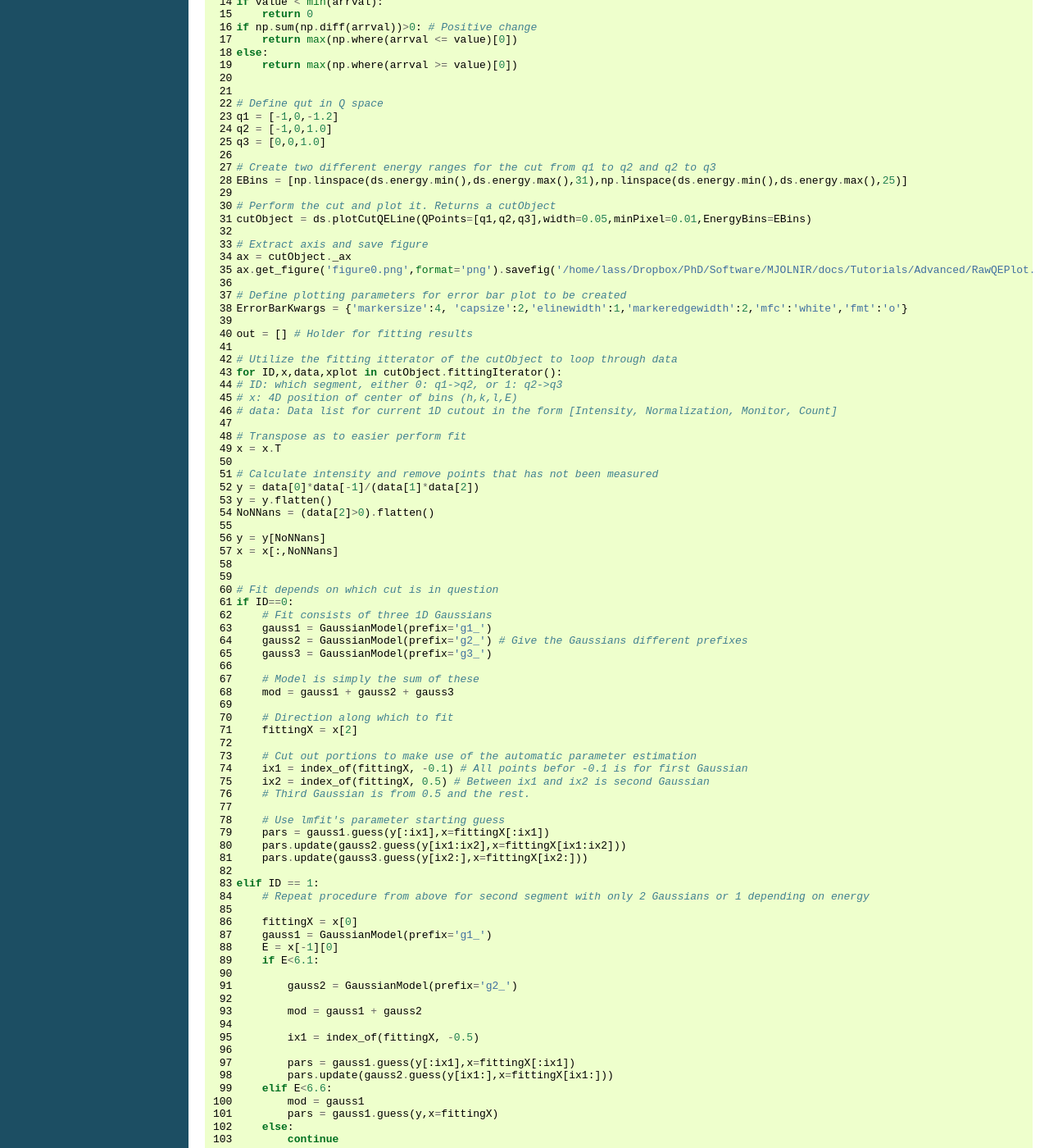
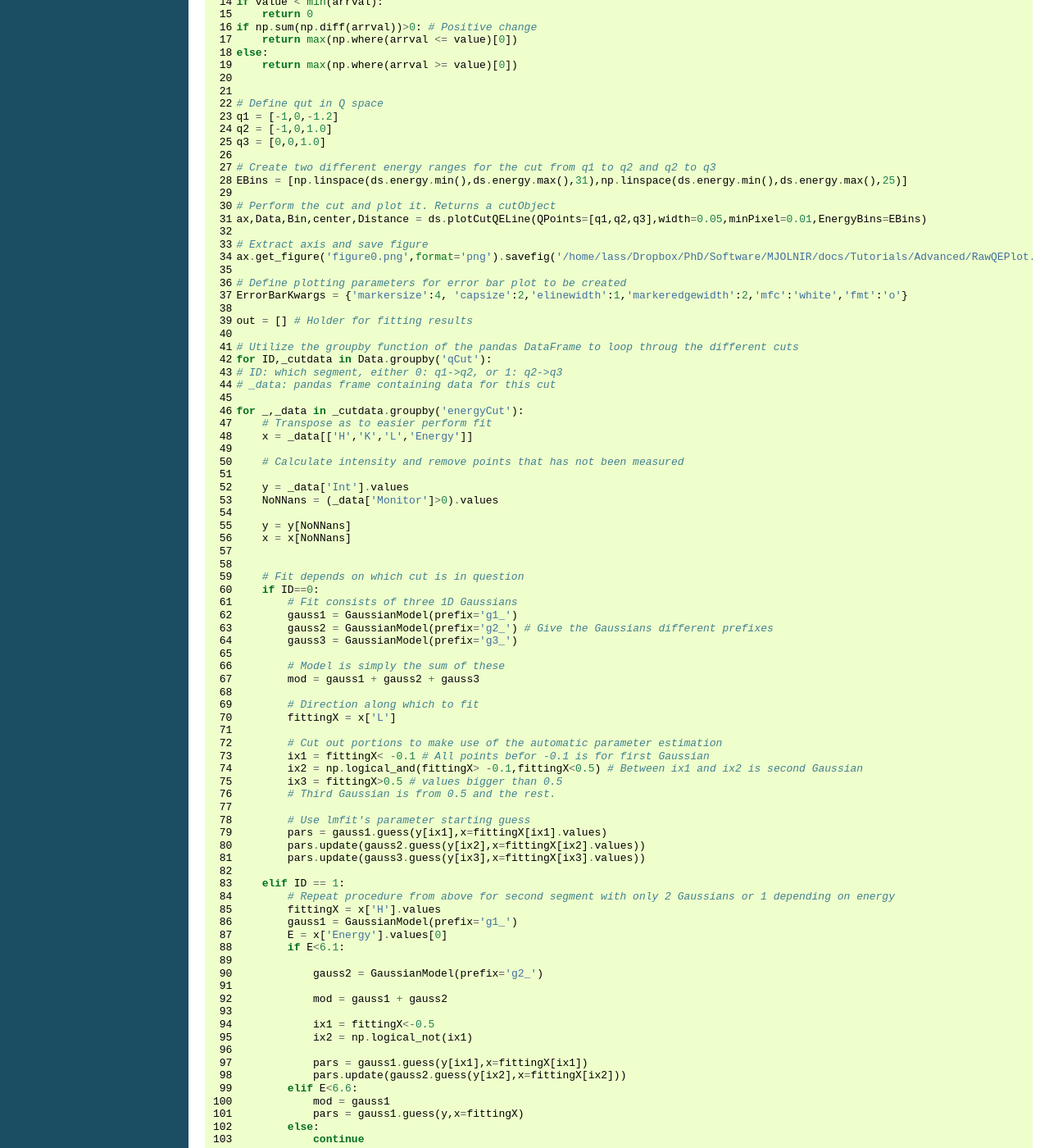
Before and after one commit to MJOLNIRPackage/MJOLNIR, a Sphinx documentation site: the page built from docs/Tutorials/Advanced/AdvancedFitting1D.rst, in a window 1280 px wide and 1400 px high, scrolled down 1091 px. Shown: the whole window at 82% size. Built offline with Sphinx 7.4.7, drawn with Linux system fonts in a browser that asks for light colours.

Commit message:
Update tutorials to used new pandas data structure

```diff
--- a/docs/Tutorials/Advanced/AdvancedFitting1D.rst
+++ b/docs/Tutorials/Advanced/AdvancedFitting1D.rst
@@ -41,10 +41,9 @@ From this it is clear that the number of horizontal Gaussians changes for the se
    EBins = [np.linspace(ds.energy.min(),ds.energy.max(),31),np.linspace(ds.energy.min(),ds.energy.max(),25)]
 
    # Perform the cut and plot it. Returns a cutObject
-   cutObject = ds.plotCutQELine(QPoints=[q1,q2,q3],width=0.05,minPixel=0.01,EnergyBins=EBins)
+   ax,Data,Bin,center,Distance = ds.plotCutQELine(QPoints=[q1,q2,q3],width=0.05,minPixel=0.01,EnergyBins=EBins)
 
    # Extract axis and save figure
-   ax = cutObject._ax
    ax.get_figure('figure0.png',format='png').savefig('/home/lass/Dropbox/PhD/Software/MJOLNIR/docs/Tutorials/Advanced/RawQEPlot.png',format='png',dpi=600)
 
    # Define plotting parameters for error bar plot to be created
@@ -52,105 +51,107 @@ From this it is clear that the number of horizontal Gaussians changes for the se
 
    out = [] # Holder for fitting results
 
-   # Utilize the fitting itterator of the cutObject to loop through data
-   for ID,x,data,xplot in cutObject.fittingIterator():
+   # Utilize the groupby function of the pandas DataFrame to loop throug the different cuts
+   for ID,_cutdata in Data.groupby('qCut'):
    # ID: which segment, either 0: q1->q2, or 1: q2->q3
-   # x: 4D position of center of bins (h,k,l,E)
-   # data: Data list for current 1D cutout in the form [Intensity, Normalization, Monitor, Count]
+   # _data: pandas frame containing data for this cut
 
-   # Transpose as to easier perform fit
-   x = x.T
+   for _,_data in _cutdata.groupby('energyCut'):
+       # Transpose as to easier perform fit
+       x = _data[['H','K','L','Energy']]
 
-   # Calculate intensity and remove points that has not been measured
-   y = data[0]*data[-1]/(data[1]*data[2])
-   y = y.flatten()
-   NoNNans = (data[2]>0).flatten()
+       # Calculate intensity and remove points that has not been measured
 
-   y = y[NoNNans]
-   x = x[:,NoNNans]
+       y = _data['Int'].values
+       NoNNans = (_data['Monitor']>0).values
+
+       y = y[NoNNans]
+       x = x[NoNNans]
 
 
-   # Fit depends on which cut is in question
-   if ID==0:
-       # Fit consists of three 1D Gaussians
-       gauss1 = GaussianModel(prefix='g1_')
-       gauss2 = GaussianModel(prefix='g2_') # Give the Gaussians different prefixes
-       gauss3 = GaussianModel(prefix='g3_')
+       # Fit depends on which cut is in question
+       if ID==0:
+           # Fit consists of three 1D Gaussians
+           gauss1 = GaussianModel(prefix='g1_')
+           gauss2 = GaussianModel(prefix='g2_') # Give the Gaussians different prefixes
+           gauss3 = GaussianModel(prefix='g3_')
 
-       # Model is simply the sum of these
-       mod = gauss1 + gauss2 + gauss3
+           # Model is simply the sum of these
+           mod = gauss1 + gauss2 + gauss3
 
-       # Direction along which to fit
-       fittingX = x[2]
+           # Direction along which to fit
+           fittingX = x['L']
 
-       # Cut out portions to make use of the automatic parameter estimation
-       ix1 = index_of(fittingX, -0.1) # All points befor -0.1 is for first Gaussian
-       ix2 = index_of(fittingX, 0.5) # Between ix1 and ix2 is second Gaussian
-       # Third Gaussian is from 0.5 and the rest.
+           # Cut out portions to make use of the automatic parameter estimation
+           ix1 = fittingX< -0.1 # All points befor -0.1 is for first Gaussian
+           ix2 = np.logical_and(fittingX> -0.1,fittingX<0.5) # Between ix1 and ix2 is second Gaussian
+           ix3 = fittingX>0.5 # values bigger than 0.5
+           # Third Gaussian is from 0.5 and the rest.
 
-       # Use lmfit's parameter starting guess
-       pars = gauss1.guess(y[:ix1],x=fittingX[:ix1])
-       pars.update(gauss2.guess(y[ix1:ix2],x=fittingX[ix1:ix2]))
-       pars.update(gauss3.guess(y[ix2:],x=fittingX[ix2:]))
+           # Use lmfit's parameter starting guess
+           pars = gauss1.guess(y[ix1],x=fittingX[ix1].values)
+           pars.update(gauss2.guess(y[ix2],x=fittingX[ix2].values))
+           pars.update(gauss3.guess(y[ix3],x=fittingX[ix3].values))
 
-   elif ID == 1:
-       # Repeat procedure from above for second segment with only 2 Gaussians or 1 depending on energy
+       elif ID == 1:
+           # Repeat procedure from above for second segment with only 2 Gaussians or 1 depending on energy
+           fittingX = x['H'].values
+           gauss1 = GaussianModel(prefix='g1_')
+           E = x['Energy'].values[0]
+           if E<6.1:
 
-       fittingX = x[0]
-       gauss1 = GaussianModel(prefix='g1_')
-       E = x[-1][0]
-       if E<6.1:
+               gauss2 = GaussianModel(prefix='g2_')
 
-           gauss2 = GaussianModel(prefix='g2_')
+               mod = gauss1 + gauss2
 
-           mod = gauss1 + gauss2
+               ix1 = fittingX<-0.5
+               ix2 = np.logical_not(ix1)
 
-           ix1 = index_of(fittingX, -0.5)
+               pars = gauss1.guess(y[ix1],x=fittingX[ix1])
+               pars.update(gauss2.guess(y[ix2],x=fittingX[ix2]))
+           elif E<6.6:
+               mod = gauss1
+               pars = gauss1.guess(y,x=fittingX)
+           else:
+               continue
 
-           pars = gauss1.guess(y[:ix1],x=fittingX[:ix1])
-           pars.update(gauss2.guess(y[ix1:],x=fittingX[ix1:]))
-       elif E<6.6:
-           mod = gauss1
-           pars = gauss1.guess(y,x=fittingX)
-       else:
-           continue
+       # Perform fit and save results in the 'out' array
+       result = mod.fit(y, pars, x=fittingX)
+       out.append(result)
 
-   # Perform fit and save results in the 'out' array
-   result = mod.fit(y, pars, x=fittingX)
-   out.append(result)
+       # For plotting Centres and widths are needed (Their errors are extracted as well, but unused)
+       centres = []
+       centres_err = []
+       widths = []
+       widths_err = []
+       for parname, par in result.params.items():
+           if 'center' in parname:
+               centres.append(par.value)
+               centres_err.append(par.stderr)
+           if 'sigma' in parname:
+               widths.append(par.value)
+               widths_err.append(par.stderr)
 
-   # For plotting Centres and widths are needed (Their errors are extracted as well, but unused)
-   centres = []
-   centres_err = []
-   widths = []
-   widths_err = []
-   for parname, par in result.params.items():
-       if 'center' in parname:
-           centres.append(par.value)
-           centres_err.append(par.stderr)
-       if 'sigma' in parname:
-           widths.append(par.value)
-           widths_err.append(par.stderr)
+       # Depending on segment, the centres of the Gaussians are eihter [-1,0,c] or [c,0,-1]
+       # 'Errors' referes to the errorbars and are in this case plotted as the widths
+       if ID == 0:
+           Center3D    = [[-1.0,0,c] for c in centres]
+           Center3DErr = [[-1.0,0,c+err] for c,err in zip(centres,widths)]
 
-   # Depending on segment, the centres of the Gaussians are eihter [-1,0,c] or [c,0,-1]
-   # 'Errors' referes to the errorbars and are in this case plotted as the widths
-   if ID == 0:
-       Center3D    = [[-1.0,0,c] for c in centres]
-       Center3DErr = [[-1.0,0,c+err] for c,err in zip(centres,widths)]
+       elif ID == 1:
+           Center3D    = [[c,0,-1] for c in centres]
+           Center3DErr = [[c+err,0,-1] for c,err in zip(centres,widths)]
 
-   elif ID == 1:
-       Center3D    = [[c,0,-1] for c in centres]
-       Center3DErr = [[c+err,0,-1] for c,err in zip(centres,widths)]
-
-   # Calculate the position along the plot for the HKL points.
-   XPosition = [ax.converterFunction(c,ID=ID) for c in Center3D]
-   XPositionErr = [ax.converterFunction(CE,ID=ID)-XC for CE,XC in zip(Center3DErr,XPosition)]
-   # The above is needed as an axis only has one x-axis and plotting multiple segments require some trickery,
-   # resulting in rescaling and offsets. It is all taken care of in the converterFunction of the axis.
+       # Calculate the position along the plot for the HKL points.
+       XPosition = [ax.converterFunction(c,ID=ID) for c in Center3D]
+       XPositionErr = [ax.converterFunction(CE,ID=ID)-XC for CE,XC in zip(Center3DErr,XPosition)]
+       # The above is needed as an axis only has one x-axis and plotting multiple segments require some trickery,
+       # resulting in rescaling and offsets. It is all taken care of in the converterFunction of the axis.
 
 
-   ax.errorbar(XPosition,[x[-1][0]]*len(XPosition),xerr=XPositionErr,c = 'b', **ErrorBarKwargs)
-   # plot the errorbar on top of intensity data
+       ax.errorbar(XPosition,[x.values[0][-1]]*len(XPosition),xerr=XPositionErr,c = 'b', **ErrorBarKwargs)
+       # plot the errorbar on top of intensity data
+
 
    ax.get_figure('figure1.png',format='png').savefig('/home/lass/Dropbox/PhD/Software/MJOLNIR/docs/Tutorials/Advanced/FittedQEPlot.png',format='png',dpi=600)
 
--- a/docs/Tutorials/Quick/ConstantEnergy.rst
+++ b/docs/Tutorials/Quick/ConstantEnergy.rst
@@ -20,7 +20,7 @@ After one has gotten an overview of the data measured through the Viewer3D (expl
    EMin = 3.5
    EMax = 4.0
    # Generate a figure making use of binning in polar coordinates
-   Data,Bins,ax = ds.plotQPlane(EMin=EMin, EMax=EMax,xBinTolerance=0.03,yBinTolerance=0.03,binning='polar',vmin=2e-7,vmax=2e-5)
+   Data,Bins,ax = ds.plotQPlane(EMin=EMin, EMax=EMax,xBinTolerance=0.03,yBinTolerance=0.03,binning='polar',vmin=2e-7,vmax=1e-5)
 
    fig = ax.get_figure() # Extract figure from returned axis
    fig.colorbar(ax.pmeshs[0]) # Create colorbar from plot
@@ -30,7 +30,7 @@ After one has gotten an overview of the data measured through the Viewer3D (expl
    fig.savefig('figure0.png',format='png')
 
    # Generate a figure making use of binning in regular orthonormal coordinates
-   Data2,Bins2,ax2 =  ds.plotQPlane(EMin=EMin, EMax=EMax,xBinTolerance=0.03,yBinTolerance=0.03,binning='xy',vmin=5e-7,vmax=5e-5)
+   Data2,Bins2,ax2 =  ds.plotQPlane(EMin=EMin, EMax=EMax,xBinTolerance=0.03,yBinTolerance=0.03,binning='xy',vmin=2e-7,vmax=1e-5)
 
    fig2 = ax2.get_figure()
    fig2.colorbar(ax2.pmeshs[0])
```
Also changed, not shown: docs/Tutorials/Advanced/plotCutQELine.rst (+14 -27 lines), docs/Tutorials/Advanced/FittedQEPlot.png, docs/Tutorials/Advanced/RawQEPlot.png, docs/Tutorials/Advanced/ViewerAnimationEPlane.png, docs/Tutorials/Advanced/plotCutQELineMnF2.png, docs/Tutorials/Advanced/plotCutQELineMnF21D.png, docs/Tutorials/Quick/ConstantEnergy3DPolar.png, docs/Tutorials/Quick/ConstantEnergy3DXY.png, docs/Tutorials/Quick/EnergyPlaneViewer.png, docs/Tutorials/Quick/HPlaneViewer.png, docs/Tutorials/Quick/OrthogonalPlaneViewer.png, docs/Tutorials/Quick/plotCutQELineMnF2.png, 4 other files.
